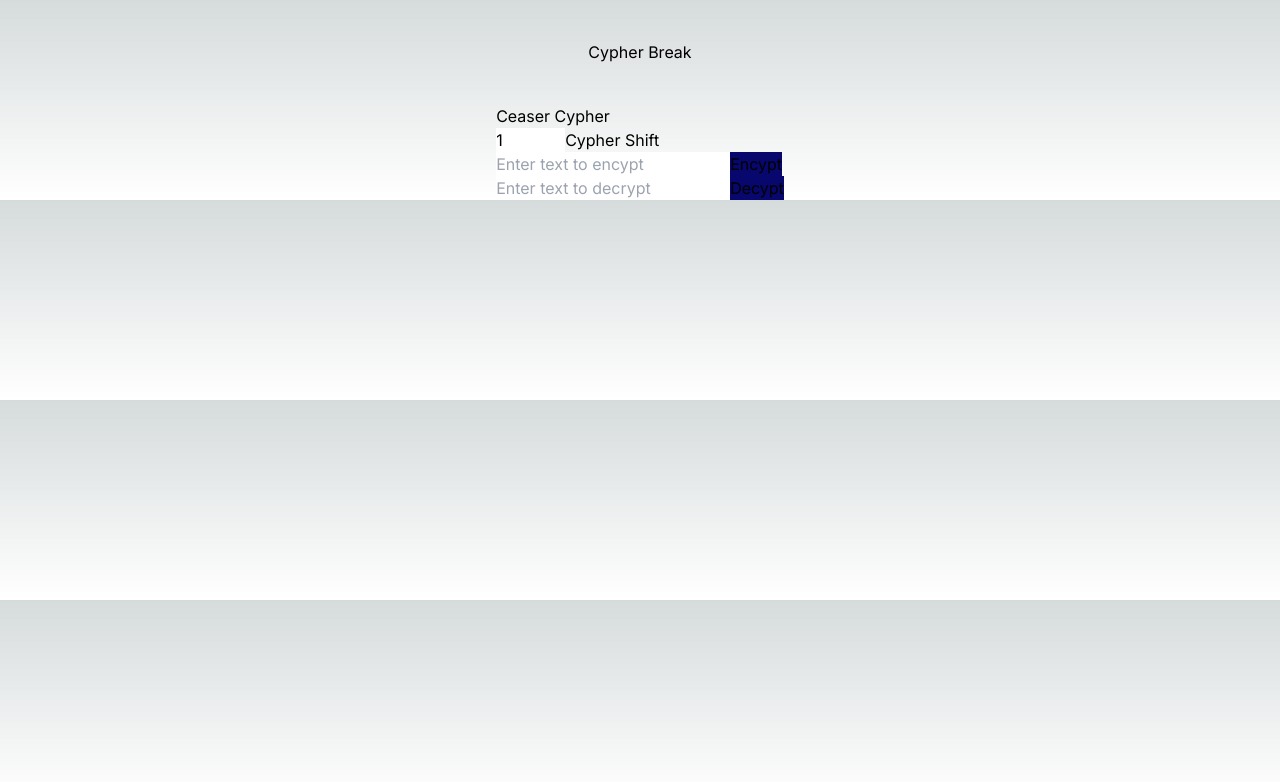
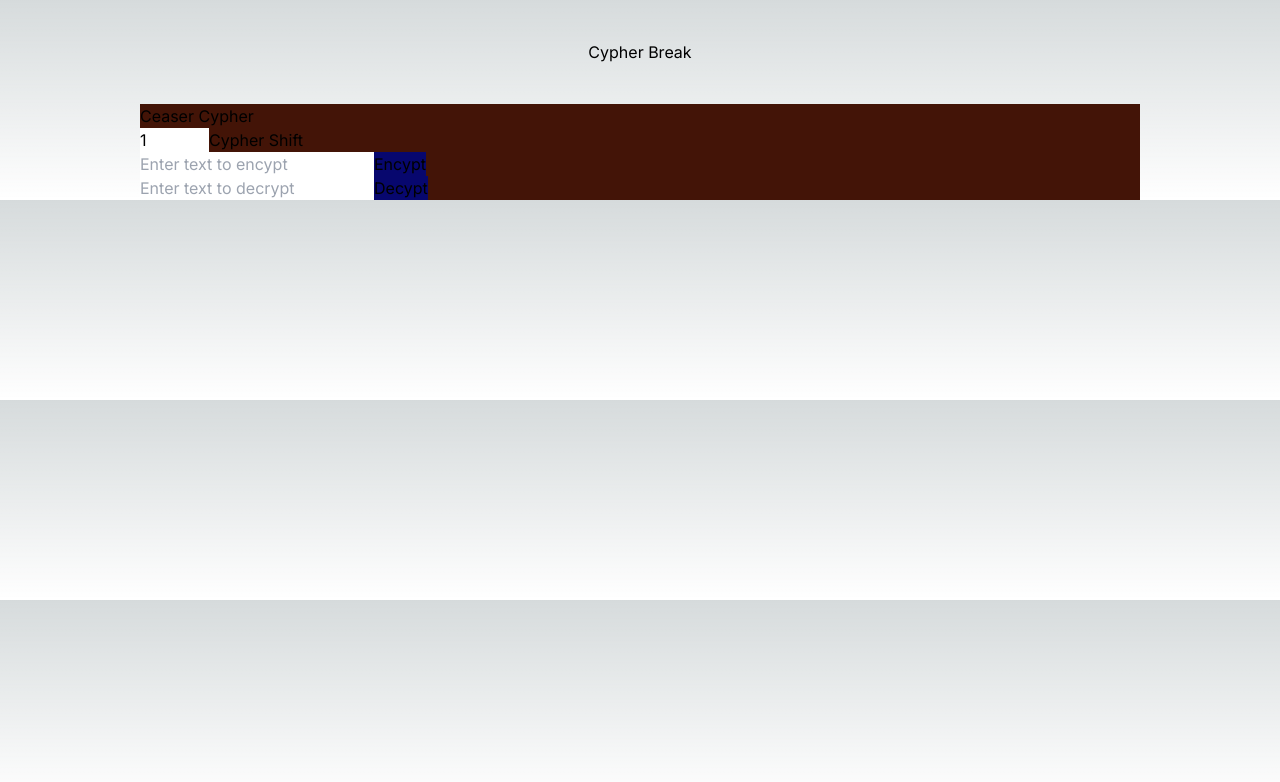
Before and after one commit to RisingSatalite/cypherbreak, a Next.js app: page / in a window 1280 px wide. Shown: the top 782 px of the page. Built offline with nearby package versions, Linux system fonts and the light colour scheme.

Commit message:
style change

```diff
--- a/src/app/components/ceasercypher.js
+++ b/src/app/components/ceasercypher.js
@@ -43,7 +43,7 @@ export default function ceaserCypher(){
         }
     }
     return(
-        <div>
+        <div class="cypher-style bg-orange-950">
             <h2>Ceaser Cypher</h2>
             <div>
                 <input
--- a/src/app/globals.css
+++ b/src/app/globals.css
@@ -33,3 +33,9 @@ input {
 button {
   background-color: rgb(7, 7, 110);
 }
+
+.cypher-style {
+  width: 100%;
+  max-width: 1000px;
+  align-items: center;
+}
```
